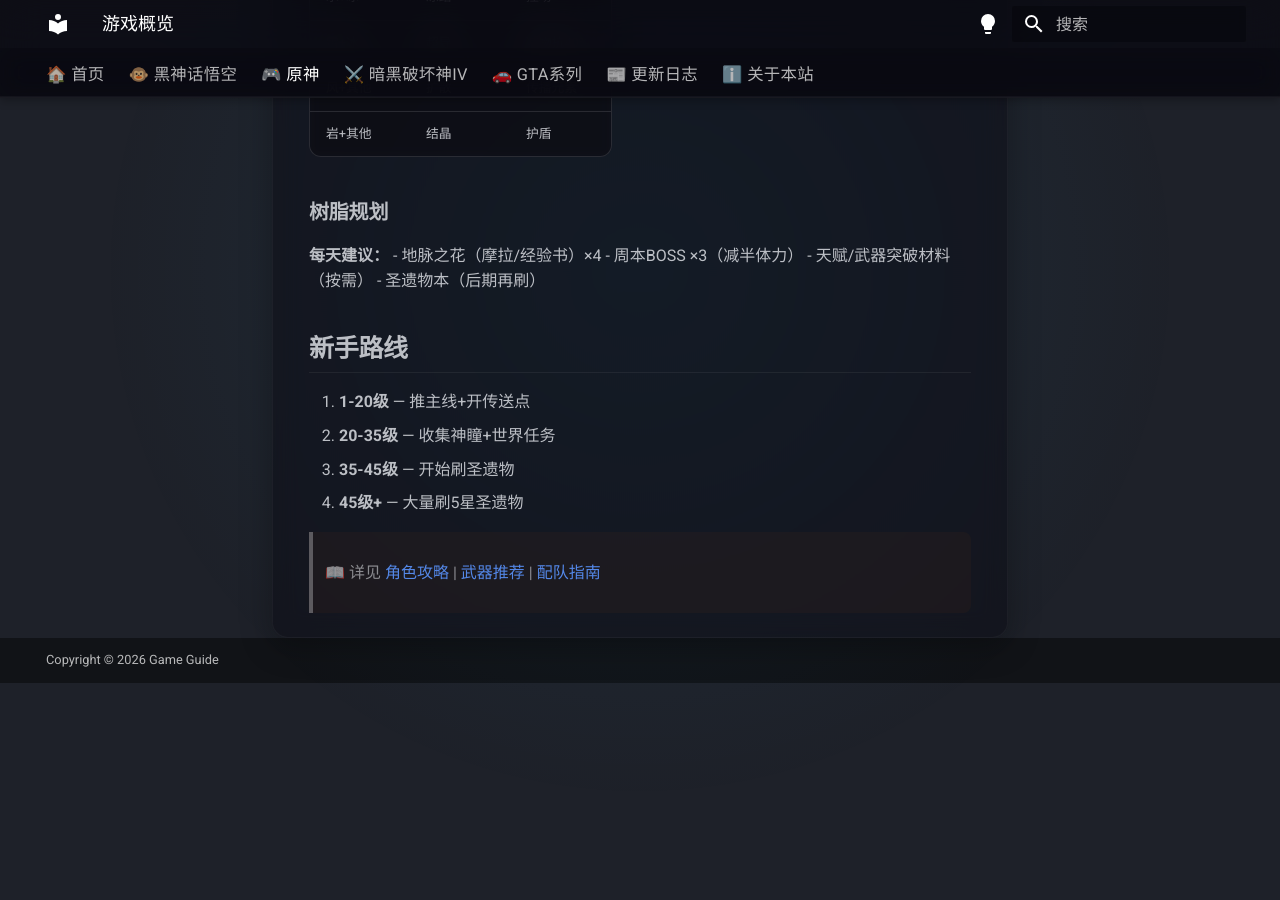
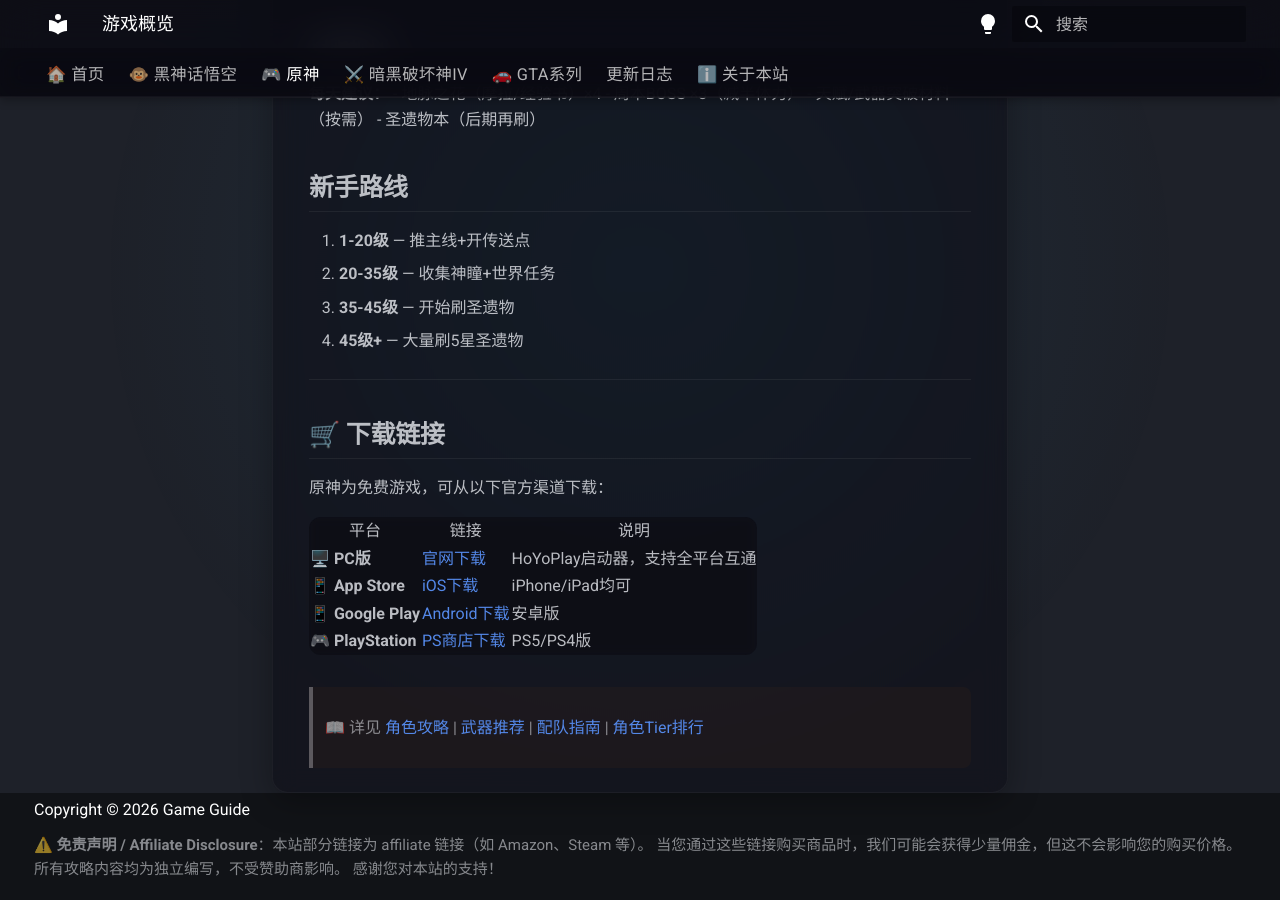
Before and after one commit to chenqingzhiv/game-guide, an MkDocs documentation site: the page built from docs/genshin/index.md, in a window 1280 px wide and 900 px high, scrolled down 851 px. Built offline with MkDocs 1.6.1 and Material for MkDocs 9.7.7, drawn with Linux system fonts in a browser that asks for light colours; nearby versions of some CDN libraries; library files that are not in the unit come from our copies; before the commit the page ends 1534 px from its top, so only the background shows below that.

Commit message:
v1.0优化: Tier排名页(黑神话/原神/暗黑)+macros模板+DataTables+Affiliate+SEO

```diff
--- a/docs/assets/js/datatables-init.js
+++ b/docs/assets/js/datatables-init.js
@@ -16,6 +16,8 @@
             }
             // 只处理有至少2行数据（表头+1行数据）的表格
             if ($table.find('tr').length >= 2) {
+                // 自动添加 .datatable 类以支持 CSS 样式
+                $table.addClass('datatable');
                 try {
                     $table.DataTable({
                         language: {
--- a/docs/genshin/index.md
+++ b/docs/genshin/index.md
@@ -37,4 +37,17 @@
 3. **35-45级** — 开始刷圣遗物
 4. **45级+** — 大量刷5星圣遗物
 
-> 📖 详见 [角色攻略](characters.md) | [武器推荐](weapons.md) | [配队指南](teams.md)
+---
+
+## 🛒 下载链接
+
+原神为免费游戏，可从以下官方渠道下载：
+
+| 平台 | 链接 | 说明 |
+|------|------|------|
+| 🖥️ **PC版** | [官网下载](https://genshin.hoyoverse.com/zh-cn/) | HoYoPlay启动器，支持全平台互通 |
+| 📱 **App Store** | [iOS下载](https://apps.apple.com/app/id1517783697) | iPhone/iPad均可 |
+| 📱 **Google Play** | [Android下载](https://play.google.com/store/apps/details?id=com.miHoYo.GenshinImpact) | 安卓版 |
+| 🎮 **PlayStation** | [PS商店下载](https://store.playstation.com/product/HP0106-PPSA07898_00-GENSHINIMPACT000) | PS5/PS4版 |
+
+> 📖 详见 [角色攻略](characters.md) | [武器推荐](weapons.md) | [配队指南](teams.md) | [角色Tier排行](tier-list.md)
--- a/mkdocs.yml
+++ b/mkdocs.yml
@@ -6,6 +6,7 @@
 theme:
   name: material
   language: zh
+  custom_dir: overrides
   palette:
     - scheme: slate
       primary: indigo
@@ -32,6 +33,12 @@
 
 plugins:
   - search
+  - blog:
+      enabled: true
+      blog_dir: news
+      post_dir: "{blog}/posts"
+      post_url_format: "{slug}"
+      blog_toc: false
   - git-revision-date-localized:
       enabled: true
       type: timeago
--- /dev/null
+++ b/overrides/partials/footer.html
@@ -0,0 +1,33 @@
+<!-- Custom footer with affiliate links and disclosures -->
+<footer class="md-footer">
+  <div class="md-footer-meta md-typeset">
+    <div class="md-footer-meta__inner md-grid">
+      <div class="md-footer-copyright">
+        {% if config.copyright %}
+          <div class="md-footer-copyright__highlight">
+            {{ config.copyright }}
+          </div>
+        {% endif %}
+        <div class="md-footer-affiliate">
+          <p style="font-size: 0.75rem; color: var(--md-default-fg-color--light); margin-top: 0.5rem;">
+            ⚠️ <strong>免责声明 / Affiliate Disclosure</strong>：本站部分链接为 affiliate 链接（如 Amazon、Steam 等）。
+            当您通过这些链接购买商品时，我们可能会获得少量佣金，但这不会影响您的购买价格。
+            所有攻略内容均为独立编写，不受赞助商影响。
+            感谢您对本站的支持！
+          </p>
+        </div>
+      </div>
+      {% if config.extra.social %}
+        <div class="md-footer-social">
+          {% for social in config.extra.social %}
+            <a href="{{ social.link }}" target="_blank" rel="noopener" title="{{ social.name }}">
+              {% if social.icon %}
+                <span class="twemoji">{% include ".icons/" ~ social.icon ~ ".svg" %}</span>
+              {% endif %}
+            </a>
+          {% endfor %}
+        </div>
+      {% endif %}
+    </div>
+  </div>
+</footer>
```
Also changed, not shown: docs/about.md (+4 -0 lines), docs/diablo4/index.md (+15 -1 lines), docs/diablo4/tier-list.md (added, +83 -0 lines), docs/genshin/tier-list.md (added, +95 -0 lines), docs/wukong/index.md (+11 -1 lines), docs/wukong/tier-list.md (added, +88 -0 lines), 1 other file.
